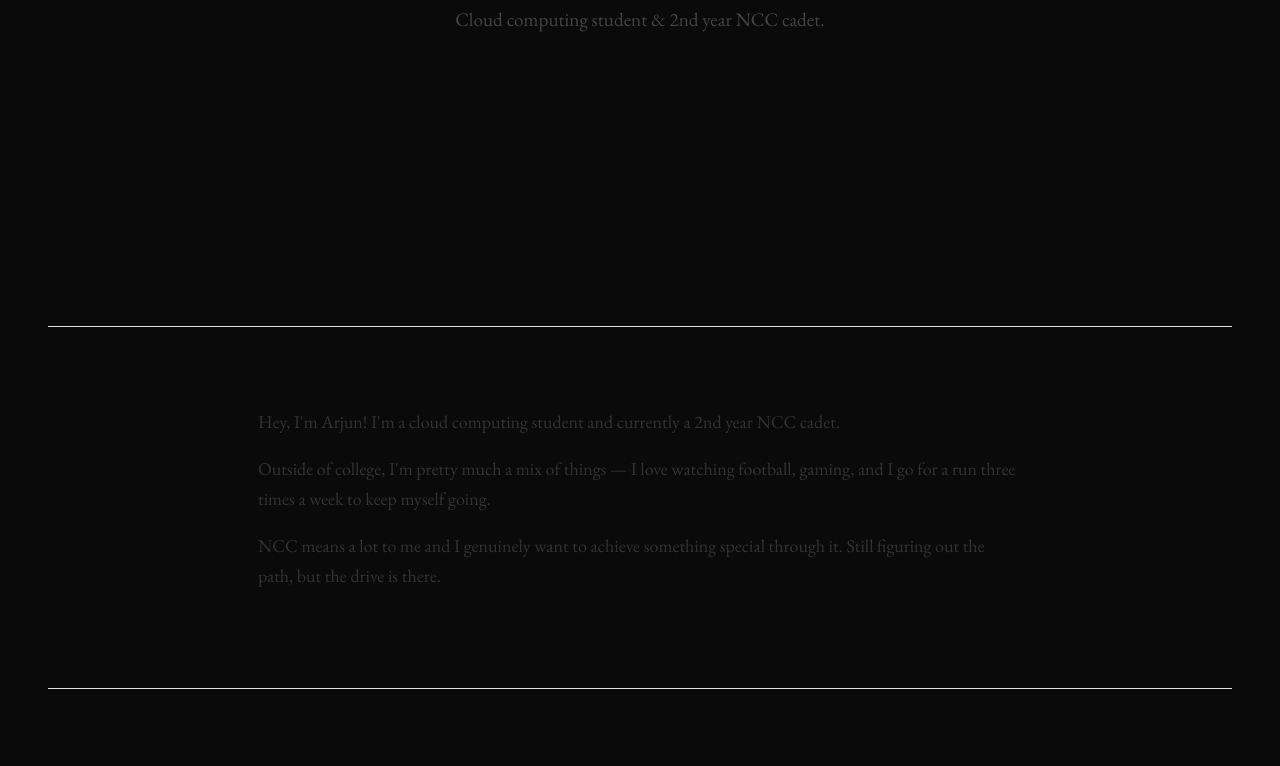
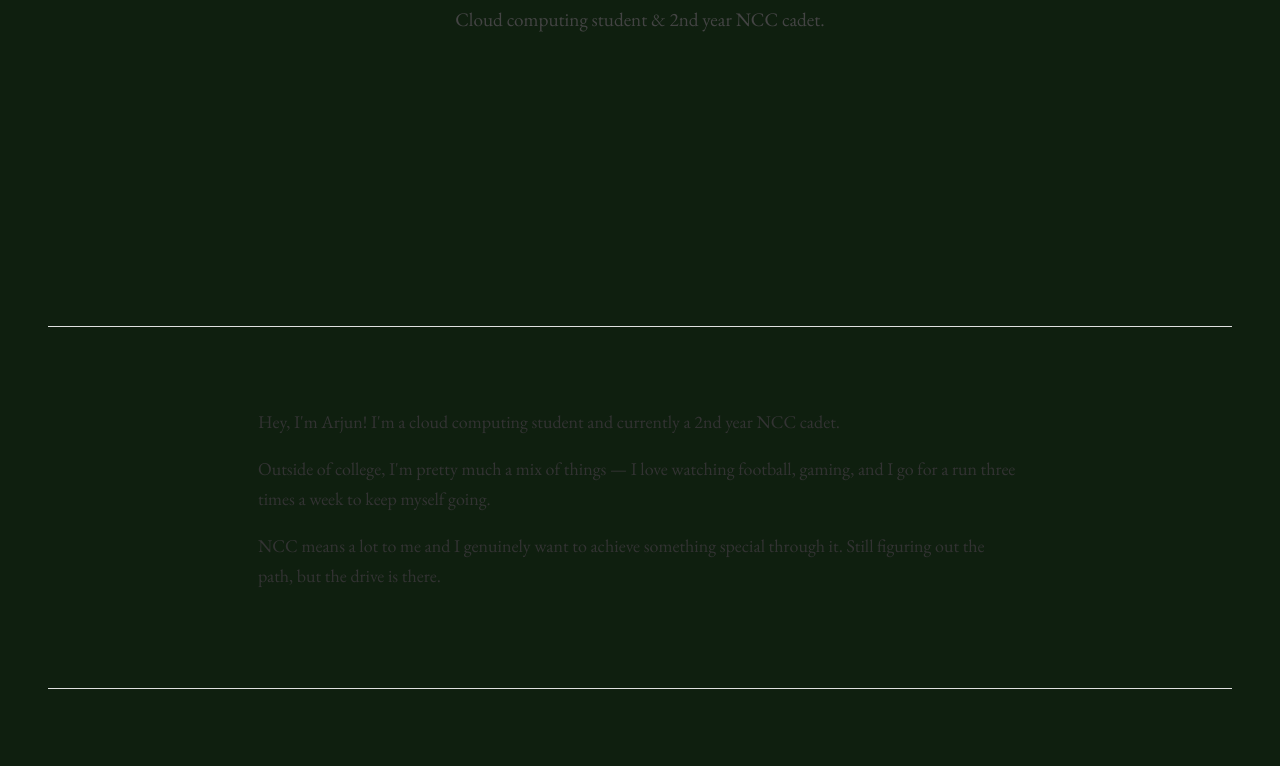
Before and after one commit to Arjun-ragesh077/Portfolio-Backend, a website: page public/index.html in a window 1280 px wide. Shown: the part 474-1240 px from the top of the page. Drawn offline with nearby package versions, Linux system fonts and the light colour scheme; a web font is replaced by a local one.

Commit message:
Update index.html

```diff
--- a/public/index.html
+++ b/public/index.html
@@ -9,7 +9,7 @@
     *, *::before, *::after { box-sizing: border-box; margin: 0; padding: 0; }
 
     :root {
-      --bg: #0a0a0a;
+      --bg: #0f1f0f;
       --fg: #111111;
       --muted: #888888;
       --line: #e0e0e0;
```
